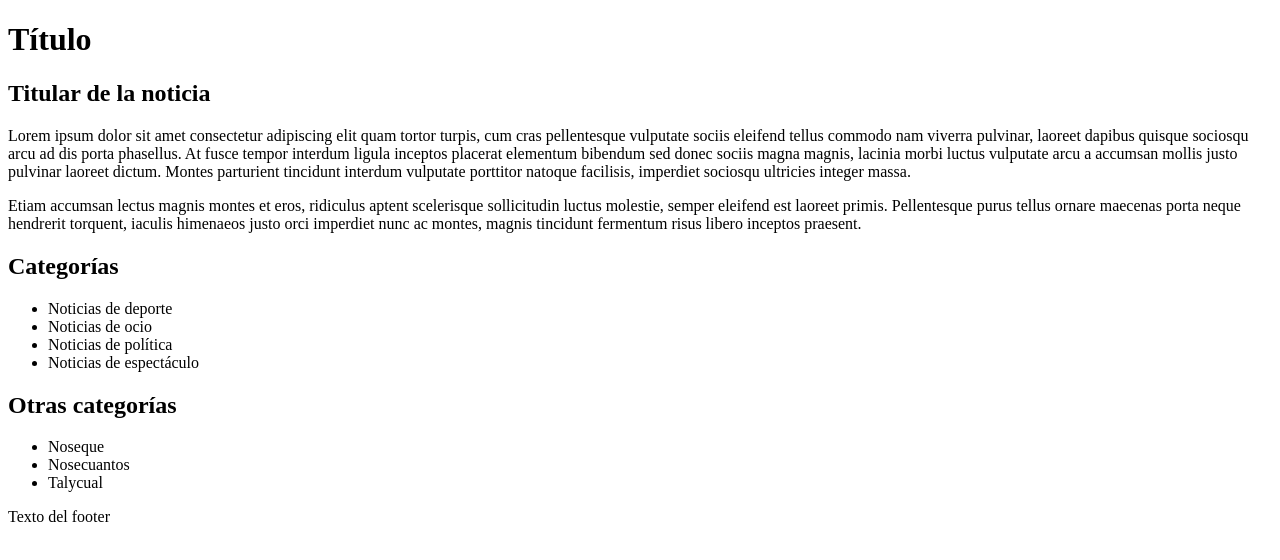
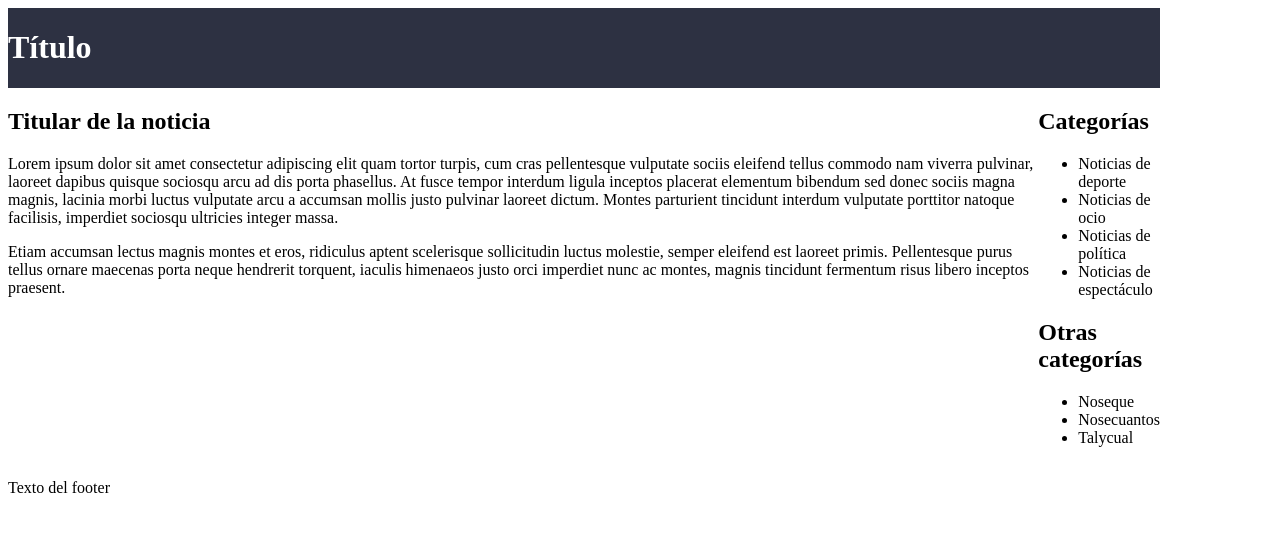
Before and after one commit to Marianlopig/202204-w1ex6-marian-lopez, a plain HTML site: page index.html in a window 1280 px wide. Drawn offline with Linux system fonts and the light colour scheme.

Commit message:
Css structure upload

```diff
--- a/index.html
+++ b/index.html
@@ -4,15 +4,17 @@
     <meta charset="UTF-8" />
     <meta http-equiv="X-UA-Compatible" content="IE=edge" />
     <meta name="viewport" content="width=<device-width>, initial-scale=1.0" />
-    <title>Document</title>
+    <title>Layout exercise</title>
+    <link rel="icon" href="images/favicon.ico" type="image/x-icon" />
+    <link rel="stylesheet" href="layout.css" />
   </head>
-  <body>
-    <header>
+  <body class="body">
+    <header class="header">
       <h1>Título</h1>
     </header>
 
-    <section>
-      <article>
+    <section class="section">
+      <article class="section__article">
         <h2>Titular de la noticia</h2>
         <p>
           Lorem ipsum dolor sit amet consectetur adipiscing elit quam tortor
@@ -33,7 +35,7 @@
           montes, magnis tincidunt fermentum risus libero inceptos praesent.
         </p>
       </article>
-      <aside>
+      <aside class="section__aside">
         <h2>Categorías</h2>
         <ul>
           <li>Noticias de deporte</li>
@@ -49,7 +51,7 @@
         </ul>
       </aside>
     </section>
-    <footer>
+    <footer class="footer">
       <p>Texto del footer</p>
     </footer>
   </body>
--- /dev/null
+++ b/layout.css
@@ -0,0 +1,21 @@
+.body {
+  display: flex;
+  flex-direction: column;
+  width: 90%;
+  max-width: 1200px;
+}
+.header {
+  background-color: #2d3142;
+  color: white;
+}
+.section {
+  display: flex;
+  flex-direction: row;
+}
+.section__article {
+}
+.section__aside {
+}
+
+.footer {
+}
```
